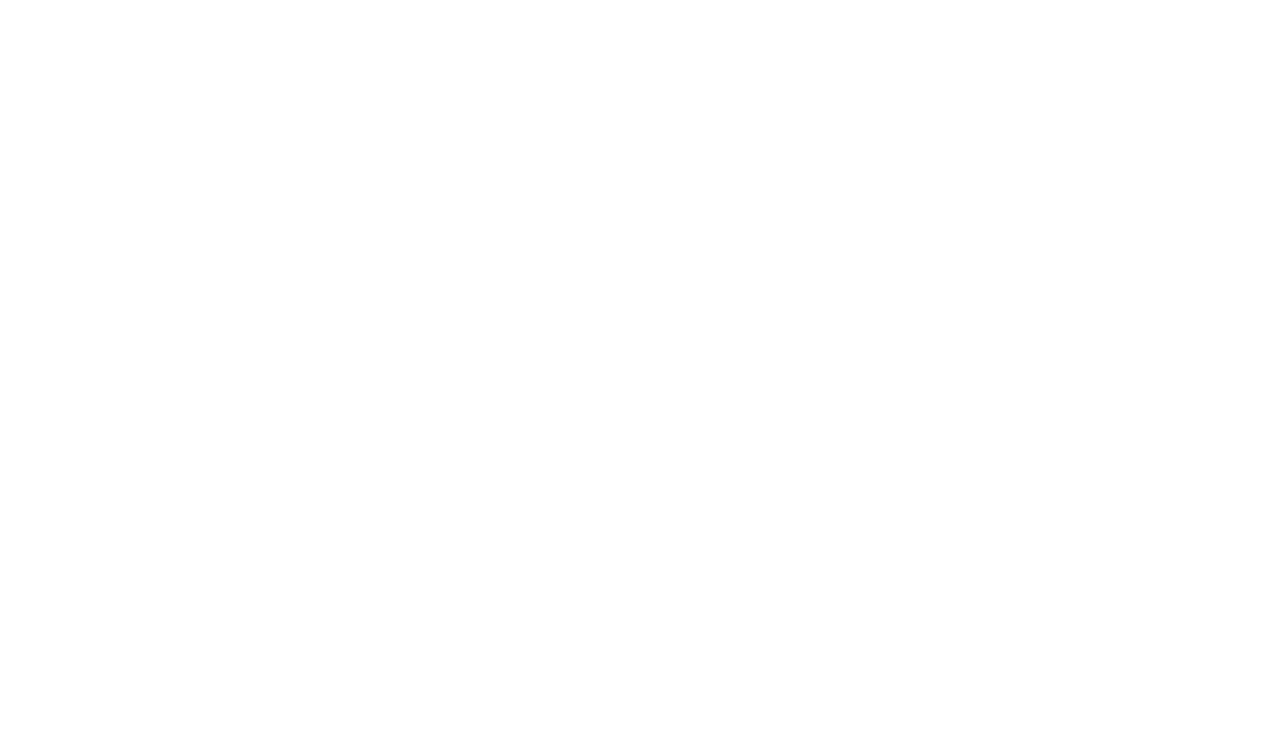
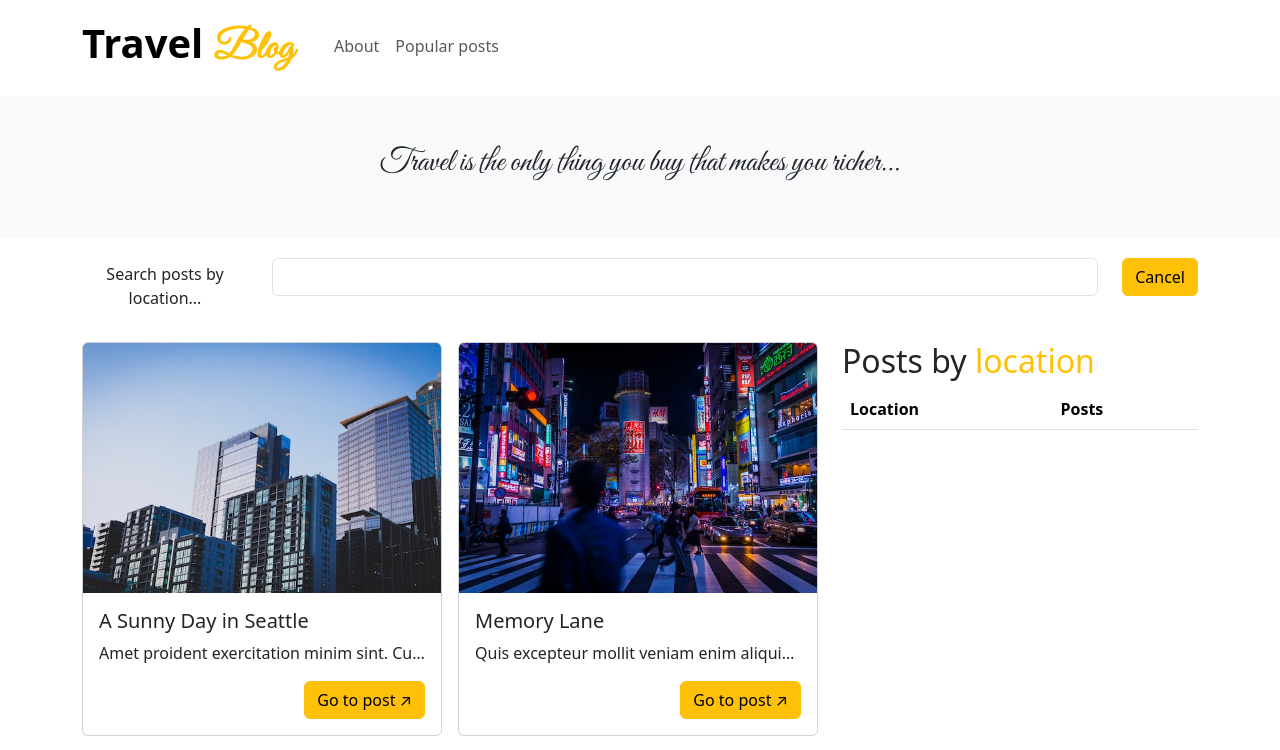
Before and after one commit to 9-5-pursuit/lab-intro-to-bootstrap-w-react, a React (Create React App) app: page / in a window 1280 px wide. Shown: the top 750 px of the page. Built offline with nearby package versions, Linux system fonts and the light colour scheme.

Commit message:
Major changes includes Components and almost fully functioning website

```diff
--- a/src/App.js
+++ b/src/App.js
@@ -1,8 +1,27 @@
+import React, { useState } from 'react';
+
 import postData from "./data/posts.json";
 
+import Header from './Components/Header';
+import Poster from './Components/Poster';
+import Search from './Components/Search';
+import PosterContainer from "./Components/PosterContainer";
+import PostList from "./Components/PostList";
+import PostLocations from './Components/PostLocations';
+
 function App() {
-  console.log(postData);
-  return <main></main>;
+  const [posts, setPosts] = useState(postData);
+
+  return <main>
+    <Header />
+    <Poster />
+    <Search postData={postData} posts={posts} setPosts={setPosts}/>
+
+    <PosterContainer>
+      <PostList posts={posts} />
+      <PostLocations posts={posts}/>
+    </PosterContainer>
+  </main>;
 }
 
 export default App;
--- /dev/null
+++ b/src/Components/Header.js
@@ -0,0 +1,20 @@
+export default function Header(){
+    return(
+        <>
+        <nav className="navbar navbar-expand">
+            <div className='container'>
+                <a className="navbar-brand fs-1 fw-bold" href='App.js'>Travel <span className="script-font text-warning">Blog</span></a>
+
+                <ul className='navbar-nav me-auto ms-3'>
+                    <li className='nav-item'>
+                        <a className='nav-link' href='App.js'>About</a>
+                    </li>
+                    <li className='nav-item'>
+                        <a className='nav-link' href='App.js'>Popular posts</a>
+                    </li>
+                </ul>
+            </div>
+        </nav>
+        </>
+    )
+}
--- /dev/null
+++ b/src/Components/PostCard.js
@@ -0,0 +1,19 @@
+import Images from '/Users/onyxmcqueen/Desktop/lab-intro-to-bootstrap-w-react/src/images/index.js'
+
+export default function PostCard({ title, content, location}){
+
+    let fixedLocation = location.trim().replaceAll(" ", "-").toLowerCase();
+
+    return(
+    <div className='col'>
+        <div className='card h-100'>
+            <img src={Images[fixedLocation]} className="card-img-top post-image-height object-fit-cover" alt='A city'/>
+            <div className='card-body'>
+                <h5 className='card-title'>{title}</h5>
+                <p className='card-text text-truncate'>{content}</p>
+                <button type="button" className="btn btn-warning float-end">Go to post ↗</button>
+            </div>
+        </div>
+    </div>
+    );
+}
--- /dev/null
+++ b/src/Components/PostList.js
@@ -0,0 +1,11 @@
+import PostCard from "./PostCard"
+
+export default function PostList({ posts }){
+    return(
+        <div className="col-8">
+            <div className="row row-cols-2 g-3">
+                {posts.map((post) => <PostCard {...post} />)}
+            </div>
+        </div>
+    )
+}
--- /dev/null
+++ b/src/Components/PostLocations.js
@@ -0,0 +1,23 @@
+import React from 'react';
+
+export default function PostLocations({ postData }){
+    // let postObj = {};
+    // for (let post of postData) {
+    //   postObj[post.location] = postObj[post.location] + 1 || 1;
+    // }
+
+
+    return(
+        <div className="col-4">
+            <h2>Posts by <span className="text-warning">location</span></h2>
+            <table className="table">
+                <thead>
+                    <tr>
+                    <th scope='col'>Location</th>
+                    <th scope='col'> Posts</th>
+                    </tr>
+                </thead>
+            </table>
+        </div>
+    )
+}
--- /dev/null
+++ b/src/Components/Poster.js
@@ -0,0 +1,11 @@
+export default function Poster(){
+    return(
+        <div className="bg-light bg-gradient">
+            <div className='container my-1'>
+                <blockquote className="mb-0 py-5">
+                    <p className='script-font h2 text-center'>Travel is the only thing you buy that makes you richer...</p>
+                </blockquote>
+            </div>
+        </div>
+    )
+}
--- /dev/null
+++ b/src/Components/PosterContainer.js
@@ -0,0 +1,9 @@
+export default function PosterContainer({ children }){
+    return(
+        <div className="container mt-3">
+            <div className="row">
+                {children}
+            </div>
+        </div>
+    )
+}
--- /dev/null
+++ b/src/Components/Search.js
@@ -0,0 +1,43 @@
+import React, { useState } from 'react';
+
+export default function Search({ postData, posts, setPosts }){
+    const [searchTerm, setSearchTerm] = useState('');
+
+    function handleSearchChange(event){
+        setSearchTerm(event.target.value);
+        handleFilter(event.target.value);
+    }
+
+    function handleCancel(){
+        handleFilter("");
+        setSearchTerm("");
+        setPosts(postData);
+    }
+
+    function handleFilter(searchTerm){
+        searchTerm = searchTerm.toLowerCase();
+
+        let filteredPostArray = posts.filter((post) => {
+          return post.location.toLowerCase().includes(searchTerm) || post.title.toLowerCase().includes(searchTerm)
+        })
+
+        setPosts(filteredPostArray);
+      }
+
+
+    return(
+        <form onSubmit={(e) => e.preventDefault()}>
+            <div className="container text-center py-3">
+                <div className="row">
+                    <label htmlFor="search" className="col-2 pt-1">Search posts by location...</label>
+                    <div className="col">
+                        <input type='text' id='search' className="form-control" value={searchTerm} onChange={handleSearchChange}/>
+                    </div>
+                    <div className="col-auto">
+                        <button type='submit' className="btn btn-warning" onClick={handleCancel}>Cancel</button>
+                    </div>
+                </div>
+            </div>
+        </form>
+    )
+}
```
Also changed, not shown: 1 other file (tests, documents, lock files or other folders).
